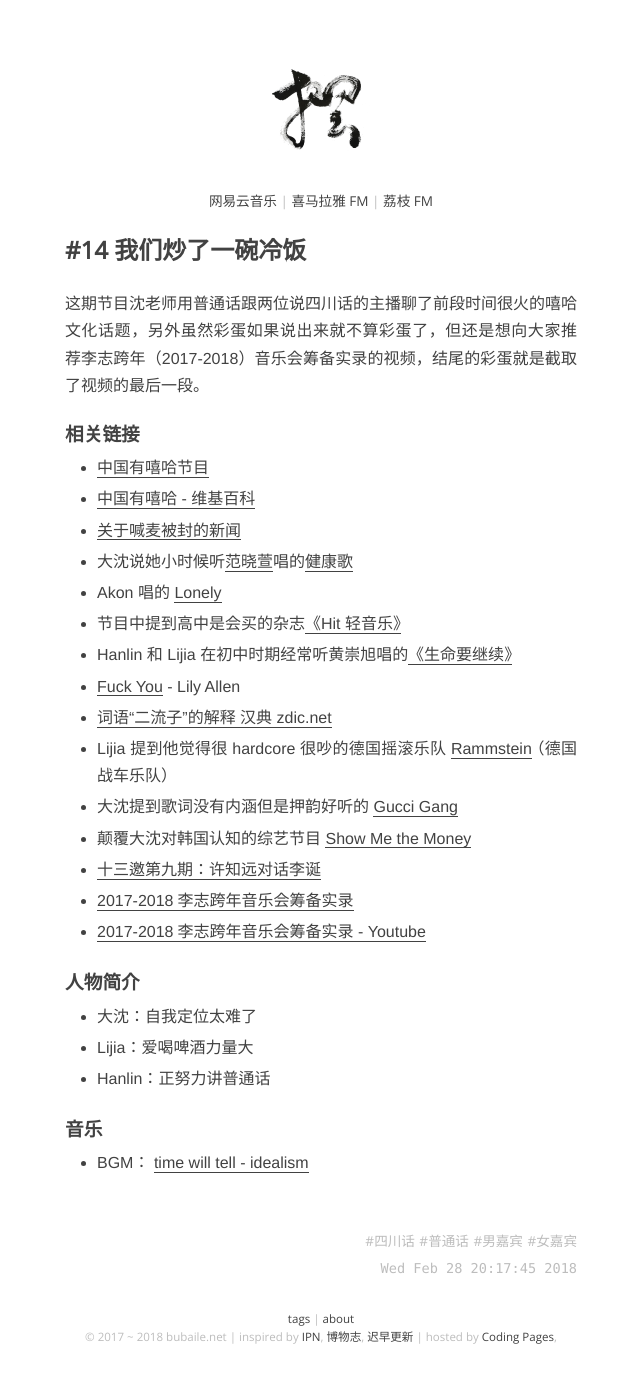
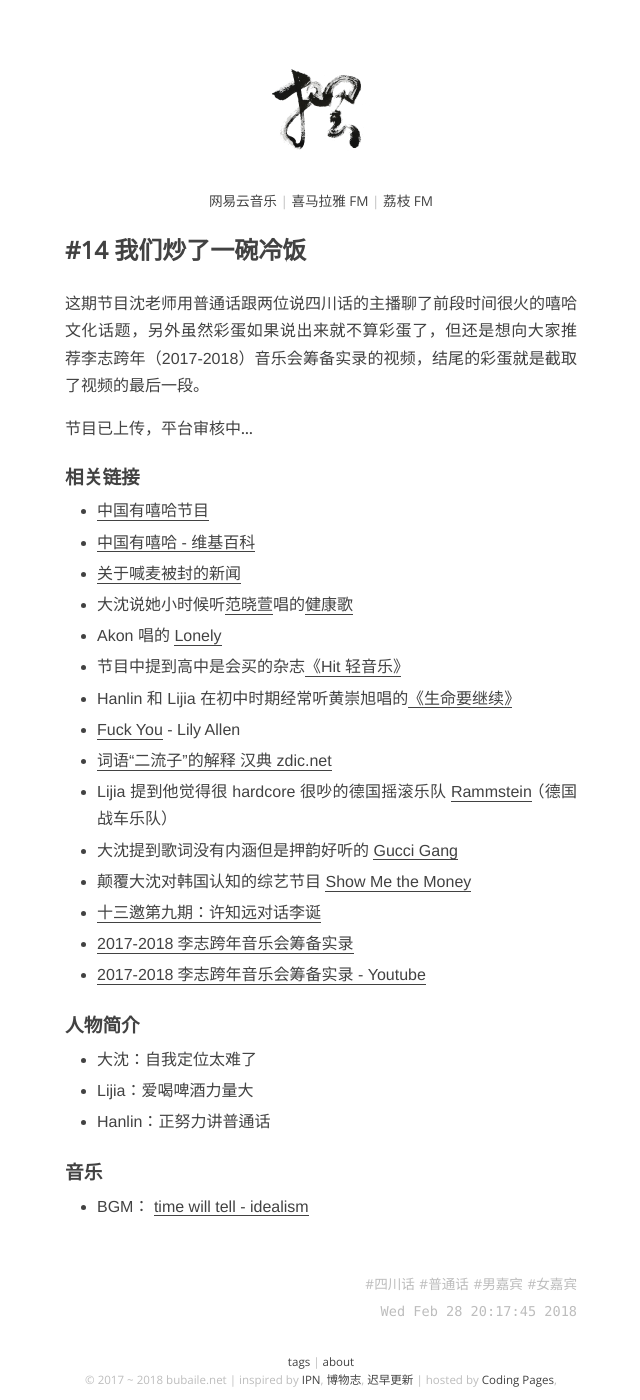
Before and after one commit to onion7878/bubaile.net, a Jekyll site: the page built from _posts/2018-02-28-talk-about-hiphop.md, in a window 1280 px wide. Shown: the whole page, without its empty margins (319-959 px from the left). Built offline with Jekyll 4.4.1, drawn with Linux system fonts in a browser that asks for light colours; before the commit the page ends 1357 px from its top, so only the background shows below that.

Commit message:
add info

```diff
--- a/_posts/2018-02-28-talk-about-hiphop.md
+++ b/_posts/2018-02-28-talk-about-hiphop.md
@@ -9,6 +9,8 @@ categories: [podcast]
 ---
 
 这期节目沈老师用普通话跟两位说四川话的主播聊了前段时间很火的嘻哈文化话题，另外虽然彩蛋如果说出来就不算彩蛋了，但还是想向大家推荐李志跨年（2017-2018）音乐会筹备实录的视频，结尾的彩蛋就是截取了视频的最后一段。
+
+节目已上传，平台审核中...
 
 ### 相关链接
 
```
